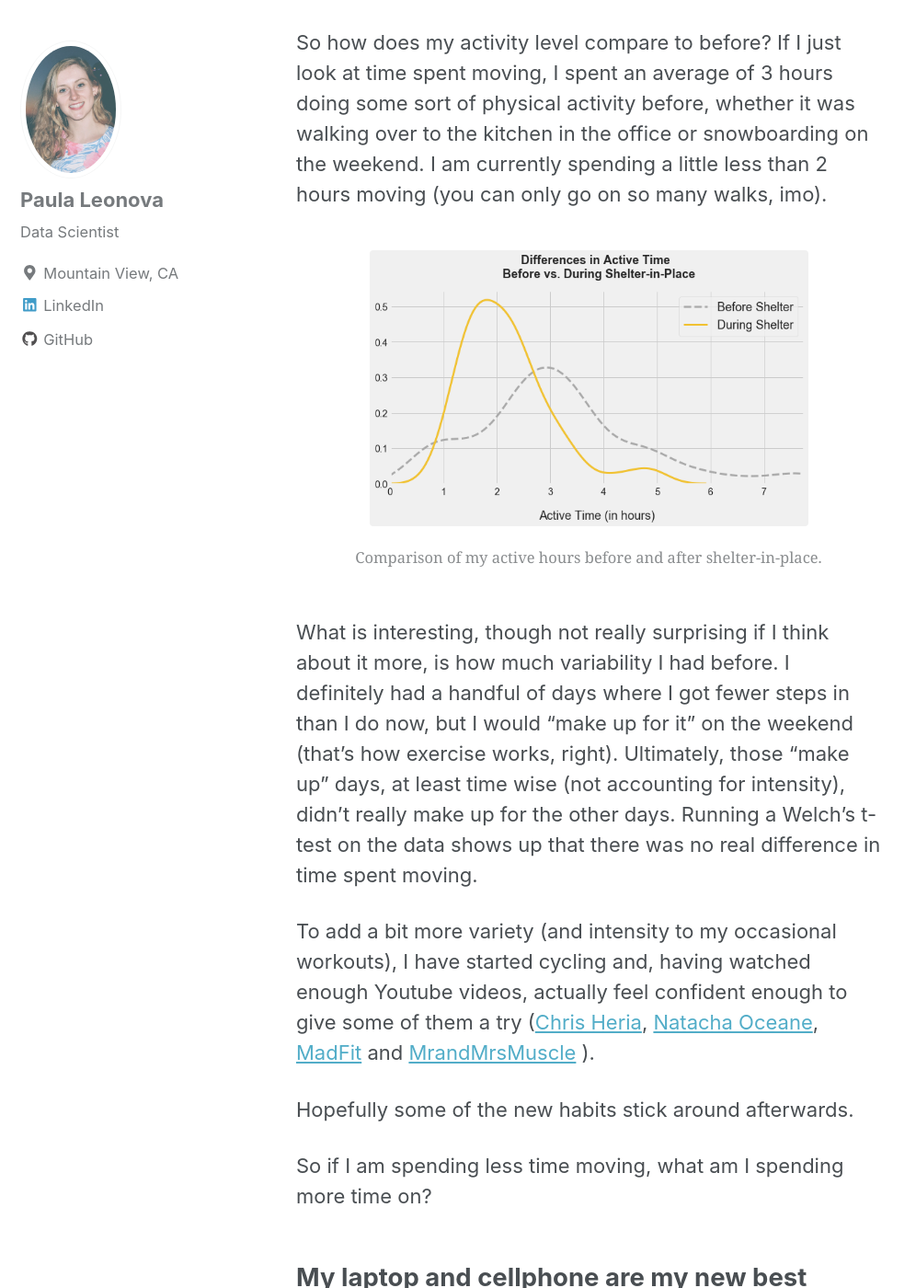
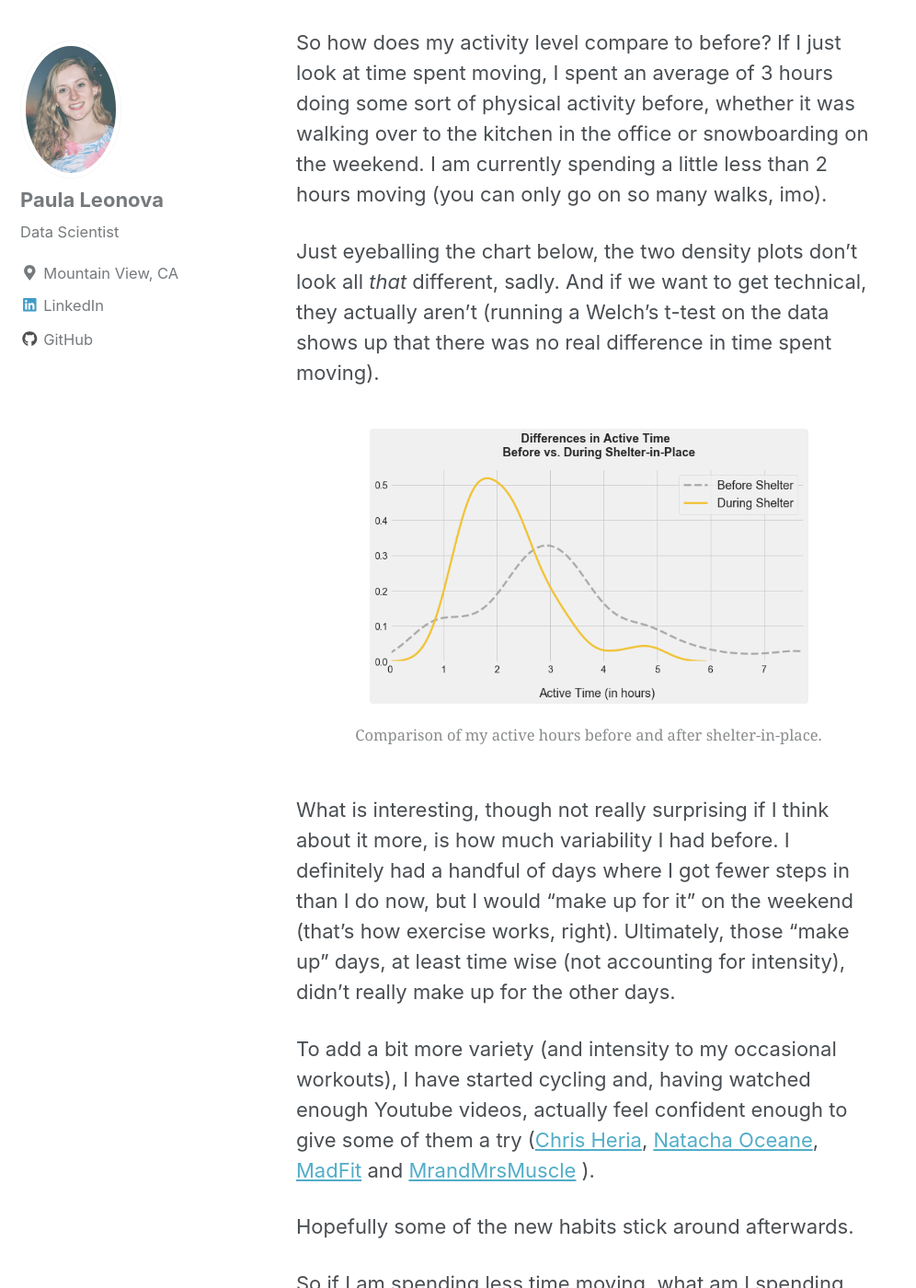
Before and after one commit to pleonova/pleonova.github.io, a Jekyll site: the page built from _posts/2020-05-16-shelter-in-place.md, in a window 1280 px wide and 1400 px high, scrolled down 2405 px. Shown: the whole window at 92% size, without its empty margins (0-996 px from the left). Built offline with Jekyll 4.4.1, drawn with Linux system fonts in a browser that asks for light colours; nearby versions of some CDN libraries; some of the changed text lies outside the part shown.

Commit message:
Update paragraph about differences and add tags

```diff
--- a/_posts/2020-05-16-shelter-in-place.md
+++ b/_posts/2020-05-16-shelter-in-place.md
@@ -33,13 +33,15 @@
 
 So how does my activity level compare to before? If I just look at time spent moving, I spent an average of 3 hours doing some sort of physical activity before, whether it was walking over to the kitchen in the office or snowboarding on the weekend. I am currently spending a little less than 2 hours moving (you can only go on so many walks, imo).
 
+Just eyeballing the chart below, the two density plots don't look all *that* different, sadly. And if we want to get technical, they actually aren't (running a Welch's t-test on the data shows up that there was no real difference in time spent moving).
+
 <figure align="center">
 	<a href="/images/shelter-in-place/active_differences_pre_post.png">
     <img src="/images/shelter-in-place/active_differences_pre_post.png" style="width:75% !important;"></a>
     <figcaption>Comparison of my active hours before and after shelter-in-place.</figcaption>
 </figure>
 
-What is interesting, though not really surprising if I think about it more, is how much variability I had before. I definitely had a handful of days where I got fewer steps in than I do now, but I would "make up for it" on the weekend (that's how exercise works, right). Ultimately, those "make up" days, at least time wise (not accounting for intensity), didn't really make up for the other days. Running a Welch's t-test on the data shows up that there was no real difference in time spent moving.
+What is interesting, though not really surprising if I think about it more, is how much variability I had before. I definitely had a handful of days where I got fewer steps in than I do now, but I would "make up for it" on the weekend (that's how exercise works, right). Ultimately, those "make up" days, at least time wise (not accounting for intensity), didn't really make up for the other days.
 
 To add a bit more variety (and intensity to my occasional workouts), I have started cycling and, having watched enough Youtube videos, actually feel confident enough to give some of them a try ([Chris Heria](https://www.youtube.com/channel/UCaBqRxHEMomgFU-AkSfodCw), [Natacha Oceane](https://www.youtube.com/channel/UCjfG0dyMUiqKleUnkX6zBrA), [MadFit](https://www.youtube.com/channel/UCpQ34afVgk8cRQBjSJ1xuJQ) and [MrandMrsMuscle](https://mrandmrsmuscle.com/pages/workouts) ).
 
```
Also changed, not shown: other parts of _posts/2020-05-16-shelter-in-place.md (+2 -2 lines).
